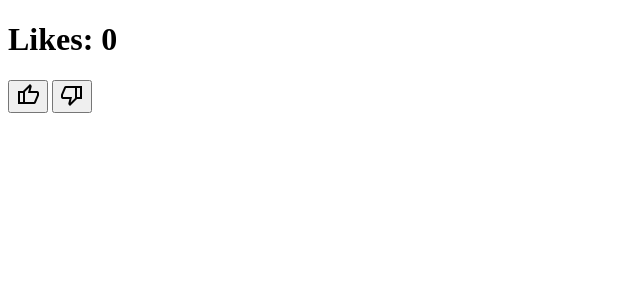
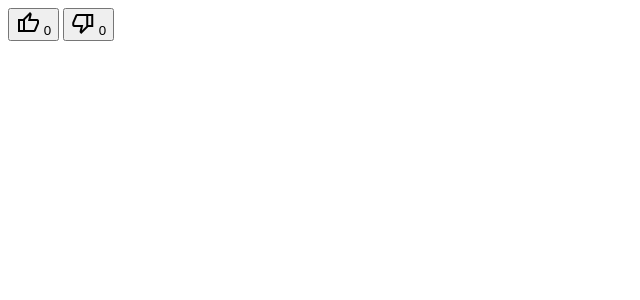
Before and after one commit to Rkthak/practice-react, a React (Vite) app: page / in a window 1280 px wide. Shown: the top 300 px of the page, without its empty margins (0-640 px from the left). Built offline with nearby package versions, Linux system fonts and the light colour scheme.

Commit message:
complex state

```diff
--- a/src/componets/functional-components/Likes.jsx
+++ b/src/componets/functional-components/Likes.jsx
@@ -9,28 +9,39 @@
 import { useState } from "react";
 
 const Likes = () => {
-  let [likes, setLikes] = useState(0);
+  let [reactions, setReactions] = useState({
+    likes: 0,
+    dislikes: 0,
+  });
 
+  // when the like button is clicked, it will call likeHandler function
   const likeHandler = () => {
-    setLikes(likes + 1);
+    setReactions({
+      ...reactions,
+      likes: reactions.likes + 1,
+    });
   };
 
   const handleDislike = () => {
-    setLikes(likes == 0 ? 0 : likes - 1);
+    setReactions({
+      ...reactions,
+      dislikes: reactions.dislikes + 1,
+    });
   };
 
-  console.log(`likes:${likes}`);
+  console.log(`likes: ${reactions.likes} dislikes: ${reactions.dislikes}`);
 
-  // when the like button is clicked, it will call likeHandler function
   return (
     <>
-      <h1>Likes: {likes}</h1>
+      {/* <h1>Likes: {reactions.like}</h1> */}
       <button onClick={likeHandler}>
-        <span class="material-symbols-outlined">thumb_up</span>
+        <span className="material-symbols-outlined">thumb_up</span>{" "}
+        {reactions.likes}
       </button>
       &nbsp;
       <button onClick={handleDislike}>
-        <span class="material-symbols-outlined">thumb_down</span>
+        <span className="material-symbols-outlined">thumb_down</span>{" "}
+        {reactions.dislikes}
       </button>
     </>
   );
```
